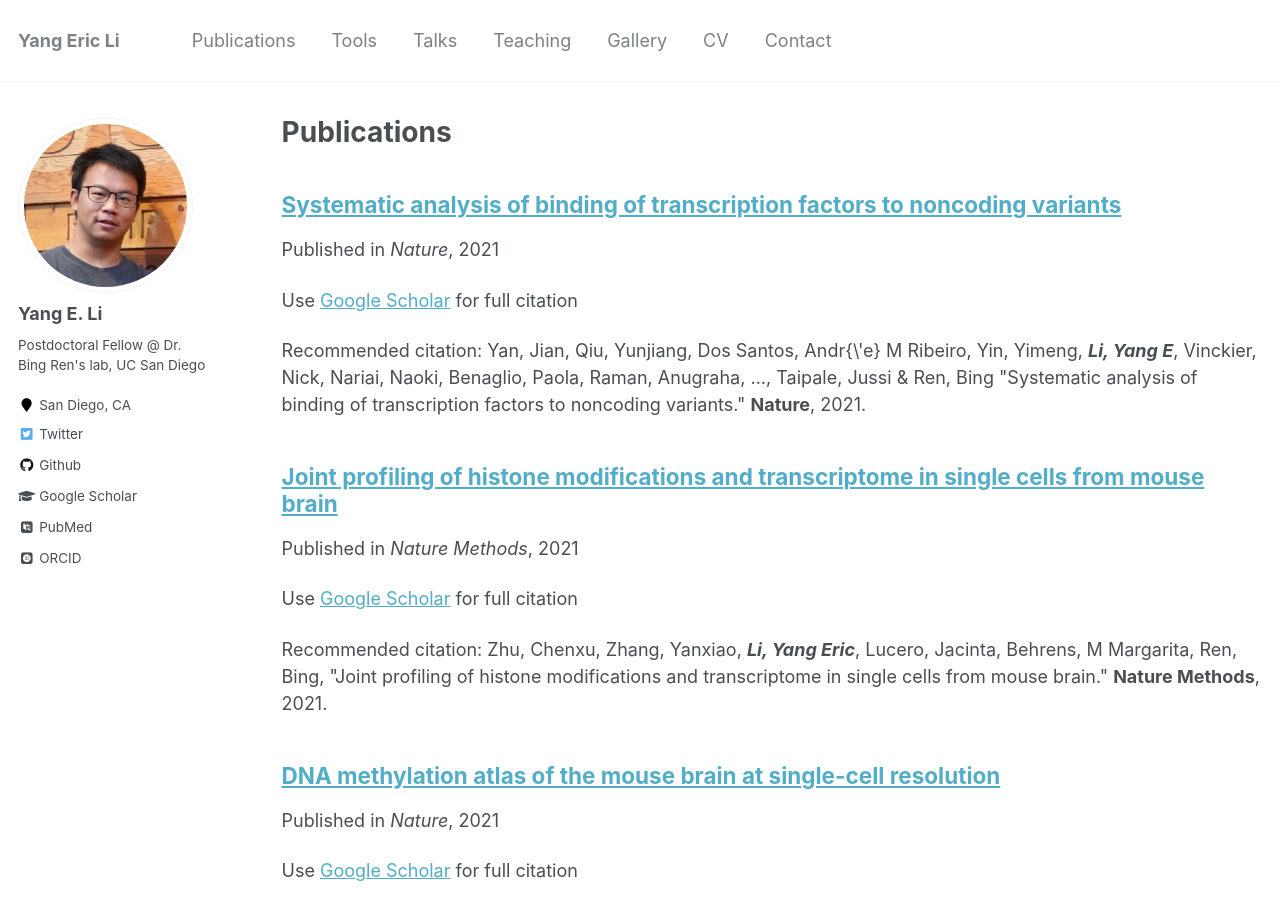
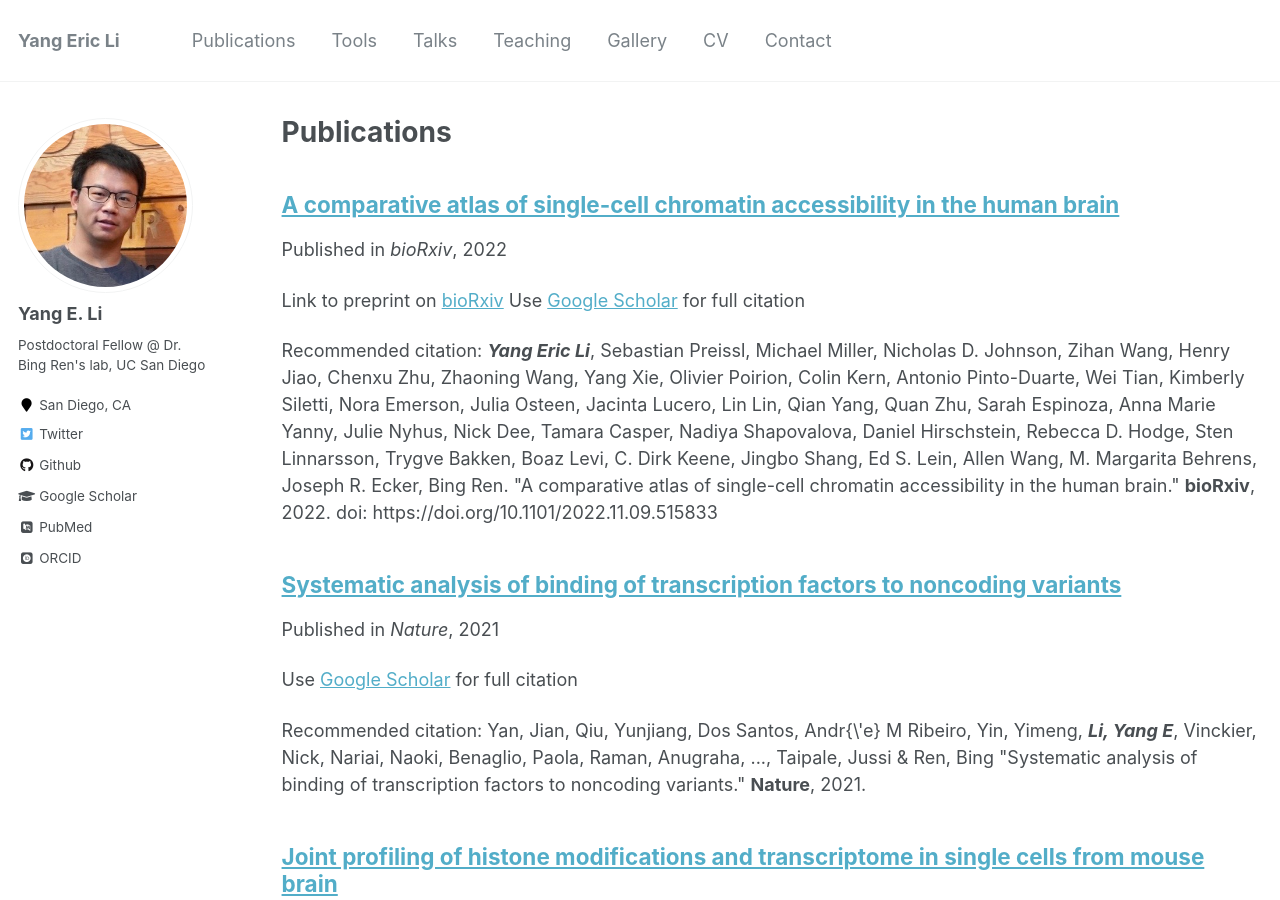
Before and after one commit to yal054/yal054.github.io, a Jekyll site: the page built from _pages/publications.md, in a window 1280 px wide and 900 px high. Built offline with Jekyll 4.4.1, drawn with Linux system fonts in a browser that asks for light colours; some web fonts are replaced.

Commit message:
update 22Nov

```diff
--- /dev/null
+++ b/_publications/2022-11-10-A-comparative-atlas-of-single-cell-chromatin-accessibility-in-the-human-brain.md
@@ -0,0 +1,10 @@
+---
+title: "A comparative atlas of single-cell chromatin accessibility in the human brain"
+collection: publications
+permalink: /publication/2022-11-10-A-comparative-atlas-of-single-cell-chromatin-accessibility-in-the-human-brain
+date: 2022-11-10
+venue: 'bioRxiv'
+citation: '<strong><em>Yang Eric Li</em></strong>,  Sebastian Preissl,  Michael Miller,  Nicholas D. Johnson,  Zihan Wang, Henry Jiao,  Chenxu Zhu,  Zhaoning Wang,  Yang Xie,  Olivier Poirion,  Colin Kern,  Antonio Pinto-Duarte, Wei Tian, Kimberly Siletti, Nora Emerson, Julia Osteen,  Jacinta Lucero, Lin Lin, Qian Yang,  Quan Zhu,  Sarah Espinoza, Anna Marie Yanny, Julie Nyhus, Nick Dee, Tamara Casper, Nadiya Shapovalova, Daniel Hirschstein,  Rebecca D. Hodge, Sten Linnarsson,  Trygve Bakken, Boaz Levi,  C. Dirk Keene, Jingbo Shang, Ed S. Lein,  Allen Wang,  M. Margarita Behrens,  Joseph R. Ecker,  Bing Ren. &quot;A comparative atlas of single-cell chromatin accessibility in the human brain.&quot; <strong>bioRxiv</strong>, 2022. doi: https://doi.org/10.1101/2022.11.09.515833'
+---
+Link to preprint on [bioRxiv](https://www.biorxiv.org/content/10.1101/2022.11.09.515833v1.full)
+Use [Google Scholar](https://scholar.google.com/scholar?hl=en&as_sdt=0%2C5&q=A+comparative+atlas+of+single-cell+chromatin+accessibility+in+the+human+brain&btnG=){:target="_blank"} for full citation
--- a/_tools/2021-catlas-tools-3.html
+++ b/_tools/2021-catlas-tools-3.html
@@ -3,13 +3,14 @@ title: "Cis-element Atlas (CATlas)"
 collection: tools
 type: "web protal"
 permalink: /tools/2021-catlas-tools-3
-date: 2021-10-06
+date: 2022-11-01
 ---
 
 <p><b><i>A web portal for single-cell epigenetic datasets in human and mouse.</i></b></p>
 <p>You can explore cell clusters and annotations identified from single-cell ATAC-seq, as well as genomic tracks. We also offer the downloading of candidate enhancer linked to putative target genes at cell-type resolution. For detail about the experimental or computational pipeline, please refer to our recent work published on <a href="https://www.nature.com/articles/s41586-021-03604-1"><i>Nature</i></a>.</p>
 <img src="/images/catlas.jpg" width="200" />
 <ul>
+  <li><a href="http://catlas.org/humanbrain/">Human brain atlas</a></li>
   <li><a href="http://catlas.org/mousebrain/">Mouse brain atlas</a></li>
   <li><a href="http://catlas.org/humanenhancer/">Human tissue atlas</a></li>
   <li><a href="http://catlas.org/pairedTag/">Paired-Tag: single-cell mulitome</a></li>
```
